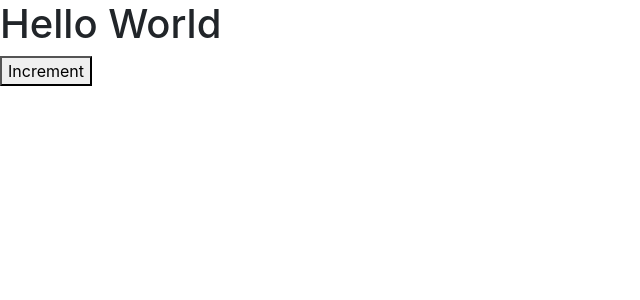
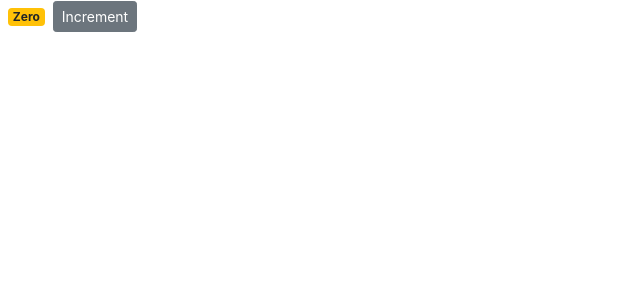
Before and after one commit to saarang1995/react-app, a React (Create React App) app: page / in a window 1280 px wide. Shown: the top 300 px of the page, without its empty margins (0-640 px from the left). Built offline with nearby package versions, Linux system fonts and the light colour scheme.

Commit message:
added color based badge classes

```diff
--- a/src/components/counterComponent.jsx
+++ b/src/components/counterComponent.jsx
@@ -1,14 +1,26 @@
 import React, { Component } from "react";
 
 class Counter extends Component {
-  // state = {  }
+  state = {
+    count: 0,
+    imageUrl: "https://picsum.photos/200"
+  };
+
   render() {
+    let countClass = "badge m-2 badge-";
+    countClass += this.state.count === 0 ? "warning" : "primary";
     return (
-      <div>
-        <h1>Hello World</h1>
-        <button>Increment</button>
-      </div>
+      <React.Fragment>
+        {/* ghost div */}
+        <span className={countClass}>{this.formatCount()}</span>
+        <button className="btn btn-secondary btn-sm">Increment</button>
+      </React.Fragment>
     );
+  }
+
+  formatCount() {
+    const { count } = this.state;
+    return count === 0 ? "Zero" : count;
   }
 }
 
```
